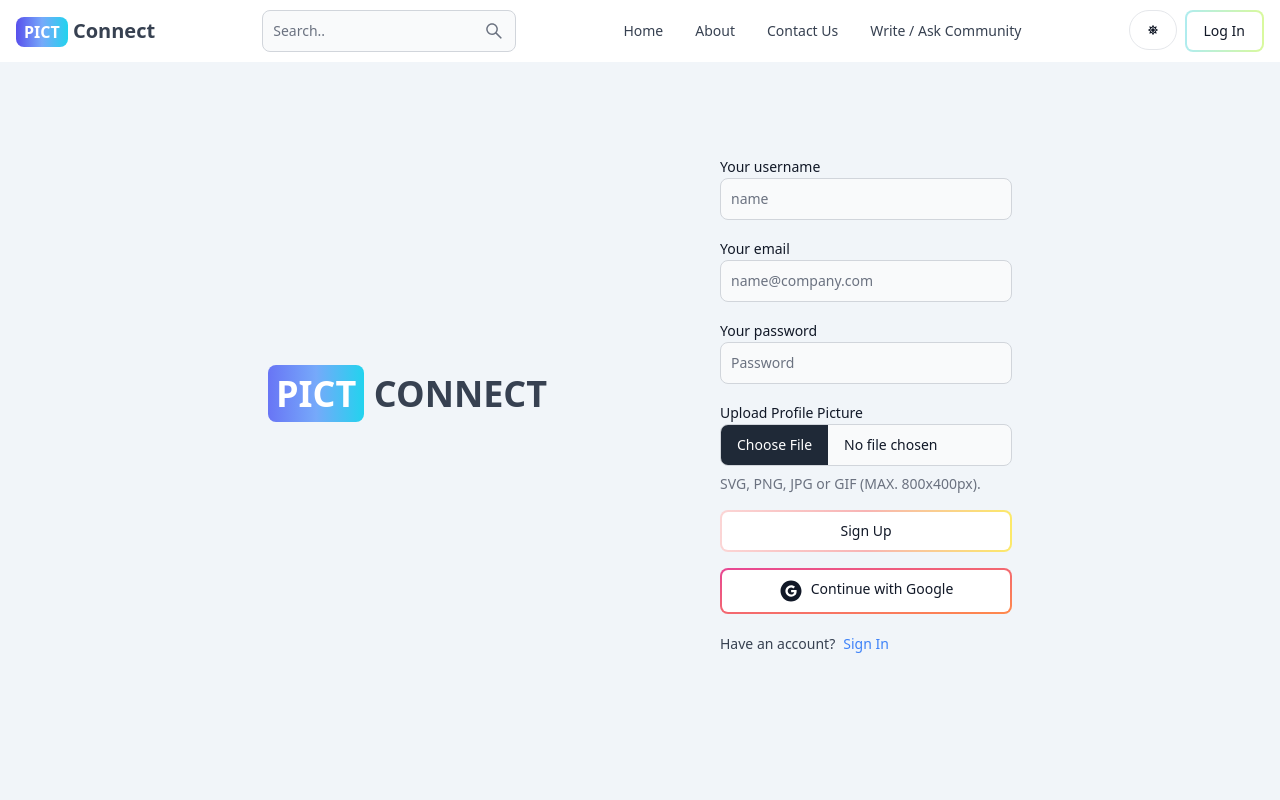
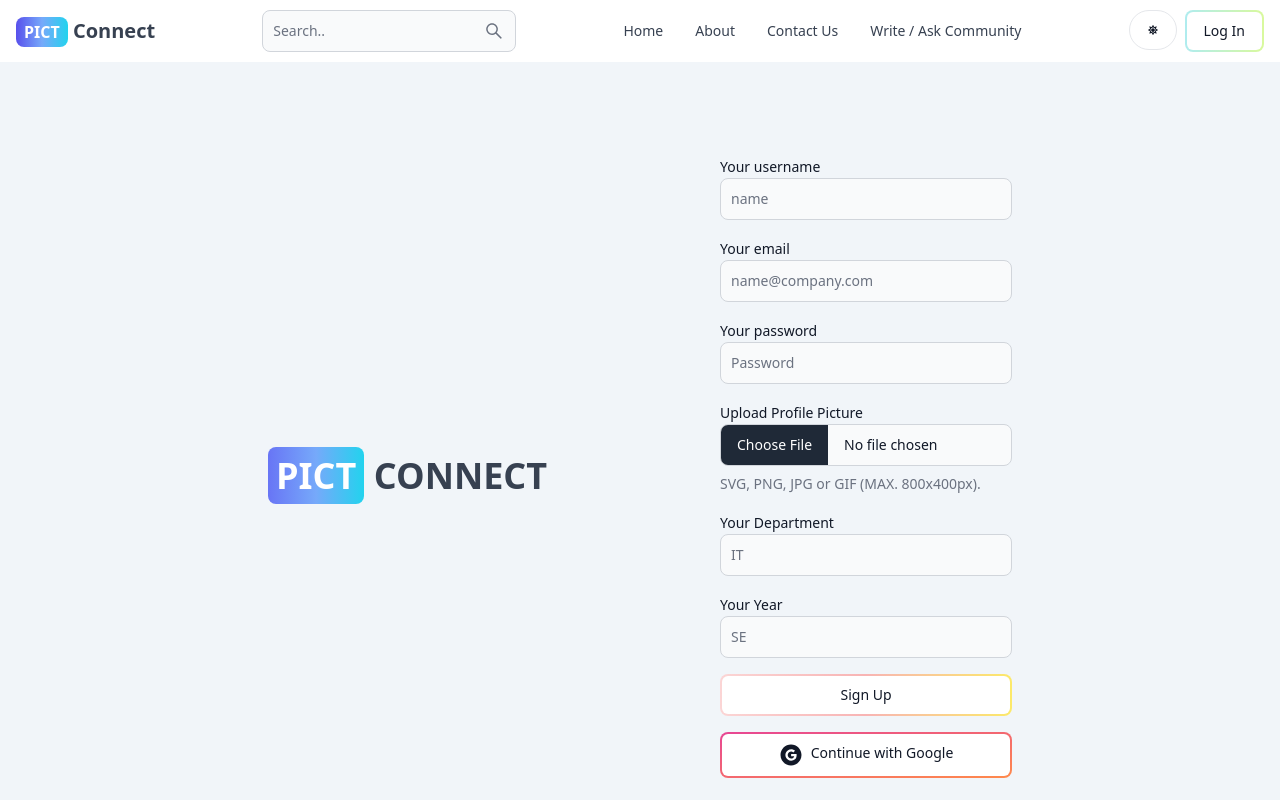
Before and after one commit to digambarJail/PBL, a React (Vite) app in the folder frontend/: page /reg in a window 1280 px wide. Shown: the top 800 px of the page. Built offline with nearby package versions, Linux system fonts and the light colour scheme; no server answers.

Commit message:
Minor register fix

```diff
--- a/frontend/src/pages/Signup.jsx
+++ b/frontend/src/pages/Signup.jsx
@@ -26,6 +26,8 @@ export default function SignUp() {
       formDataToSend.append('email', formData.email);
       formDataToSend.append('password', formData.password);
       formDataToSend.append('profilePicture', file);
+      formDataToSend.append('department', formData.department);
+      formDataToSend.append('year', formData.year);
 
       const res = await fetch("/api/register", {
         method: "POST",
@@ -99,6 +101,24 @@ export default function SignUp() {
                 id="file-upload"
                 helperText="SVG, PNG, JPG or GIF (MAX. 800x400px)."
                 onChange={(e) => setFile(e.target.files[0])}
+              />
+            </div>
+            <div>
+              <Label value="Your Department" />
+              <TextInput
+                type="text"
+                placeholder="IT"
+                id="department"
+                onChange={handleChange}
+              />
+            </div>
+            <div>
+              <Label value="Your Year" />
+              <TextInput
+                type="text"
+                placeholder="SE"
+                id="year"
+                onChange={handleChange}
               />
             </div>
             <Button
```
